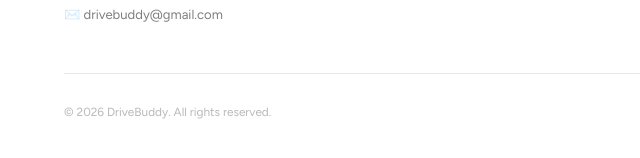
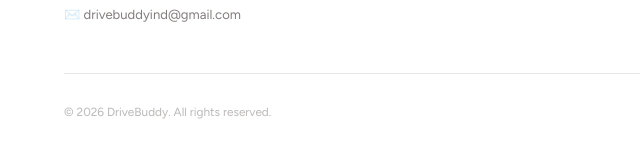
Before and after one commit to Nihal51/nodrive, a plain HTML site: page index.html in a window 1280 px wide. Shown: the part 7911-8069 px from the top of the page, 0-640 px from the left. Drawn offline with nearby package versions, Linux system fonts and the light colour scheme; animation ran at ten frames a second.

Commit message:
Update email address in contact section

```diff
--- a/index.html
+++ b/index.html
@@ -1195,7 +1195,7 @@ body.site-ready .book-card{animation:cardEnter 0.82s var(--ease) 0.38s both,card
       <div class="ft-contacts">
         <a href="tel:919111473929">📞 9111473929</a>
         <a href="tel:919893302783">📞 9893302783</a>
-        <a href="mailto:drivebuddyind@gmail.com">✉️ drivebuddy@gmail.com</a>
+        <a href="mailto:drivebuddyind@gmail.com">✉️ drivebuddyind@gmail.com</a>
       </div>
     </div>
     <div class="ft-col"><h4>Services</h4><ul><li><a href="#services">Personal Driver</a></li><li><a href="#services">Medical Transport</a></li><li><a href="#services">Night Safety</a></li><li><a href="#services">Airport Service</a></li><li><a href="#services">Outstation Driver</a></li></ul></div>
```
